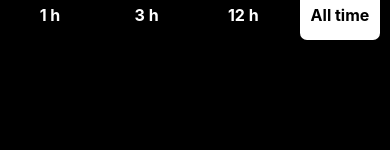
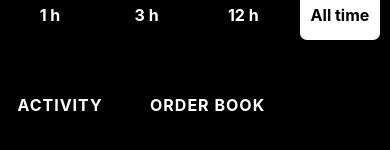
Before and after one commit to Hartz-byte/native-probo-app-clone, a React Native app: screen /YesNoScreen in a window 390 px wide. Shown: the part 674-824 px from the top of the page. Built offline with nearby package versions, Linux system fonts and the light colour scheme.

Commit message:
starting with the activity component

```diff
--- /dev/null
+++ b/src/Components/YesNoScreenComponents/Activity.jsx
@@ -0,0 +1,61 @@
+import React from "react";
+import { StyleSheet, View, Text } from "react-native";
+
+const Activity = () => {
+  return (
+    <View style={styles.container}>
+      {/* top text */}
+      <View style={styles.flex}>
+        <View style={styles.textContainer}>
+          <Text style={styles.text}>ACTIVITY</Text>
+        </View>
+
+        <Text style={{ ...styles.text, marginLeft: 40 }}>ORDER BOOK</Text>
+      </View>
+
+      {/* comparision */}
+      <View>
+        {/* profile icon */}
+        <View></View>
+
+        {/* yes no bar */}
+        <View></View>
+
+        {/* profile icon */}
+        <View></View>
+      </View>
+    </View>
+  );
+};
+
+const styles = StyleSheet.create({
+  container: {
+    padding: 10,
+    marginTop: 20,
+  },
+
+  flex: {
+    flexDirection: "row",
+    alignItems: "center",
+  },
+
+  textContainer: {
+    width: 100,
+    height: 50,
+    backgroundColor: "black",
+    justifyContent: "center",
+    alignItems: "center",
+    borderRadius: 7,
+    shadowColor: "#fff",
+    elevation: 2,
+  },
+
+  text: {
+    color: "white",
+    fontWeight: "bold",
+    letterSpacing: 1,
+    fontSize: 16,
+  },
+});
+
+export default Activity;
--- a/src/Screens/YesNoScreen.jsx
+++ b/src/Screens/YesNoScreen.jsx
@@ -3,6 +3,7 @@ import { StyleSheet, ScrollView } from "react-native";
 
 import Header from "../Components/YesNoScreenComponents/Header";
 import MarketPredict from "../Components/YesNoScreenComponents/MarketPredict";
+import Activity from "../Components/YesNoScreenComponents/Activity";
 
 const YesNoScreen = () => {
   return (
@@ -12,6 +13,9 @@ const YesNoScreen = () => {
 
       {/* the market predict component */}
       <MarketPredict />
+
+      {/* activity component */}
+      <Activity />
     </ScrollView>
   );
 };
```
